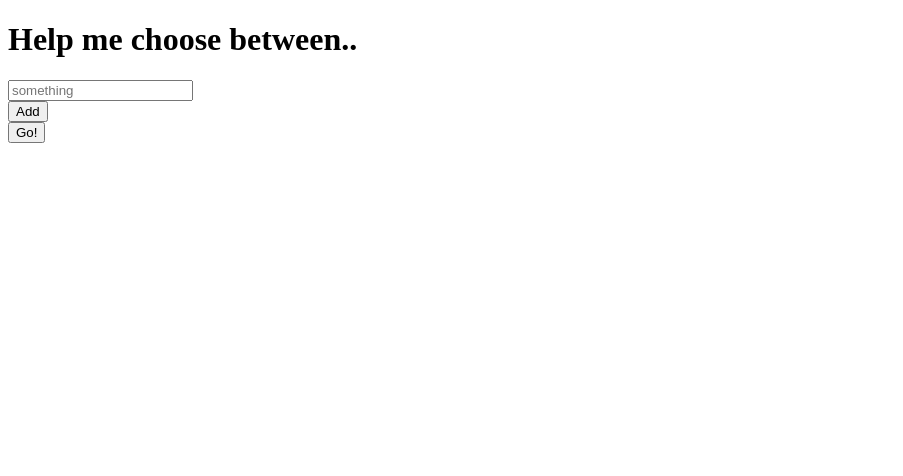
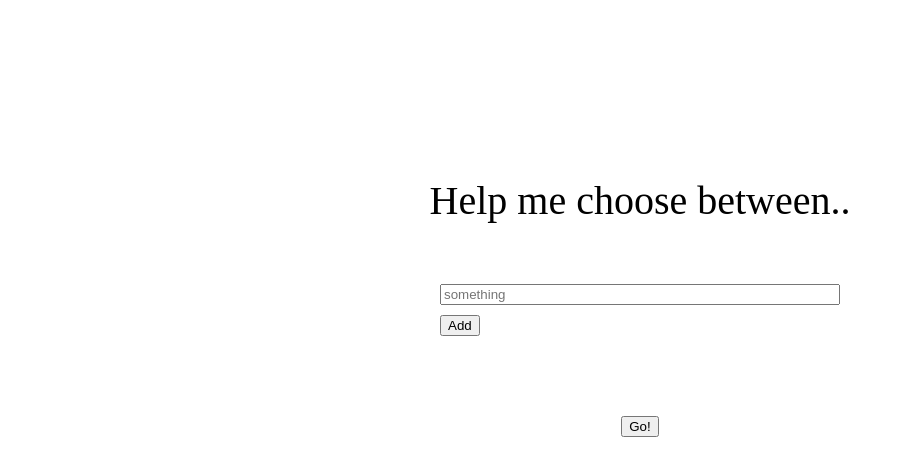
Before and after one commit to SofieLundblad/help-me-choose, a plain HTML site: page index.html in a window 1280 px wide. Shown: the whole page, without its empty margins (0-903 px from the left). Drawn offline with nearby package versions, Linux system fonts and the light colour scheme.

Commit message:
Javascript
Lagt till jQuery till koden för hemsidan genom att skapa en <script>-tagg.
Sedan har jag skapat ett block för att resultatet kan visas när vi trycker på go och inte innan.
Använt funktionen add_option för att kunna ta fram fler alternativ till hemsidan från knappen "add". Det görs genom <input> element.

```diff
--- a/index.html
+++ b/index.html
@@ -3,15 +3,30 @@
  <head>
    <meta charset=utf-8>
    <title>Help me choose</title>
+   <link href="./main.css" rel="stylesheet" type="text/css"
  </head>
  <body>
    <h1>Help me choose between..</h1>
-   <div>
-     <div>
+   <div class="inputSection">
+     <div class="inputs">
        <input placeholder="something"></input>
      </div>
-     <button>Add</button>
+     <button class="addOption">Add</button>
    </div>
+   <div class="resultSection"></div>
    <button>Go!</button>
+
+   <script src="https://code.jquery.com/jquery-3.2.1.min.js"></script>
+   <script>
+    $(function() {
+     $('.resultSection').hide()
+
+     var add_option = function() {
+       $('.inputs').append('<input></input')
+     }
+
+     $('.addOption').click(add_option)
+    })
+   </script>
  </body>
 </html>
--- /dev/null
+++ b/main.css
@@ -0,0 +1,33 @@
+body {
+  display: flex;
+  flex-direction: column;
+  justify-content: center;
+  align-items: center;
+  margin-top: 150px;
+}
+
+h1 {
+  font-weight: lighter;
+  font-size: 40px;
+  left-spacing: 2px;
+  margin-bottom: 0px;
+}
+
+.inputSection {
+  margin: 50px 0px 80px 0px;
+  width: 400px;
+}
+
+.inputs {
+  width: inherit;
+  display: flex;
+  flex-direction: column;
+}
+
+input {
+  margin-top: 10px;
+}
+
+.addOption {
+  margin-top: 10px;
+}
```
